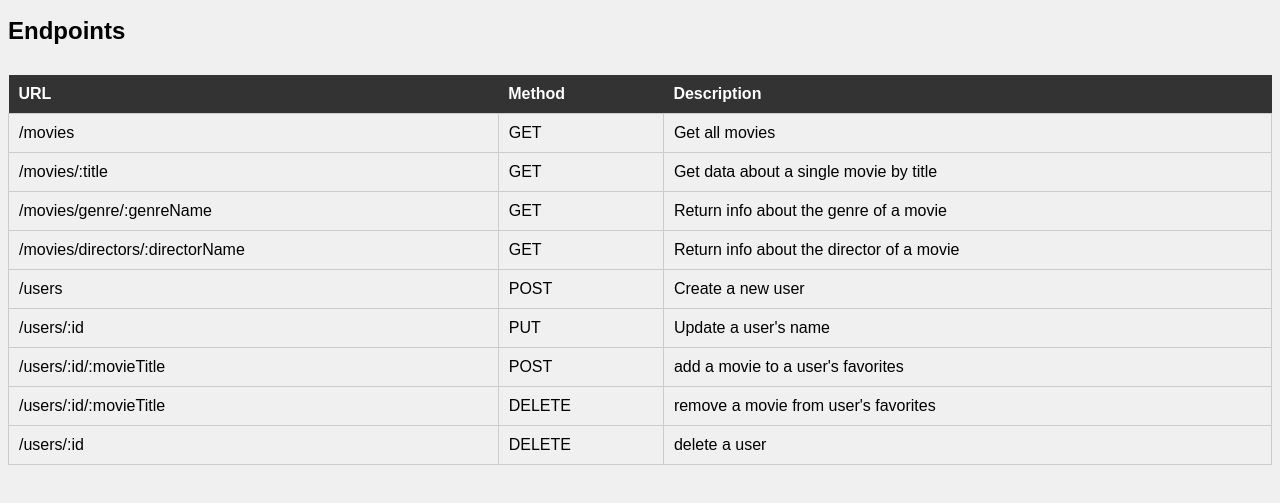
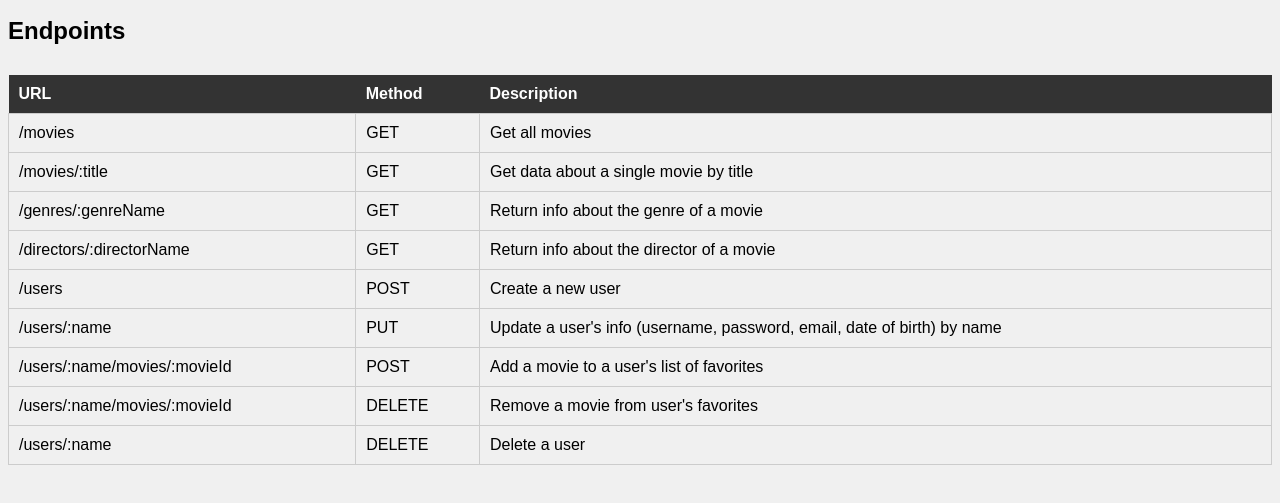
Before and after one commit to majd-karoun/filmforge, a website: page public/documentation.html in a window 1280 px wide. Shown: the part 165-668 px from the top of the page. Drawn offline with Linux system fonts and the light colour scheme.

```diff
--- a/public/documentation.html
+++ b/public/documentation.html
@@ -60,12 +60,12 @@
       <td>Get data about a single movie by title</td>
     </tr>
     <tr>
-        <td>/movies/genre/:genreName</td>
+      <td>/genres/:genreName</td>
       <td>GET</td>
       <td>Return info about the genre of a movie</td>
     </tr>
     <tr>
-        <td>/movies/directors/:directorName</td>
+      <td>/directors/:directorName</td>
       <td>GET</td>
       <td>Return info about the director of a movie</td>
     </tr>
@@ -75,26 +75,25 @@
       <td>Create a new user</td>
     </tr>
     <tr>
-        <td>/users/:id</td>
+      <td>/users/:name</td>
       <td>PUT</td>
-        <td>Update a user's name</td>
+      <td>Update a user's info (username, password, email, date of birth) by name</td>
     </tr>
     <tr>
-        <td>/users/:id/:movieTitle</td>
+      <td>/users/:name/movies/:movieId</td>
       <td>POST</td>
-        <td>add a movie to a user's favorites</td>
+      <td>Add a movie to a user's list of favorites</td>
     </tr>
     <tr>
-        <td>/users/:id/:movieTitle</td>
+      <td>/users/:name/movies/:movieId</td>
       <td>DELETE</td>
-        <td>remove a movie from user's favorites</td>
+      <td>Remove a movie from user's favorites</td>
     </tr>
     <tr>
-        <td>/users/:id</td>
+      <td>/users/:name</td>
       <td>DELETE</td>
-        <td>delete a user</td>
+      <td>Delete a user</td>
     </tr>
   </table>
-
 </body>
 </html>
```
Also changed, not shown: index.js (+1 -24 lines). Lines whose indentation alone changed are shown as unchanged.
